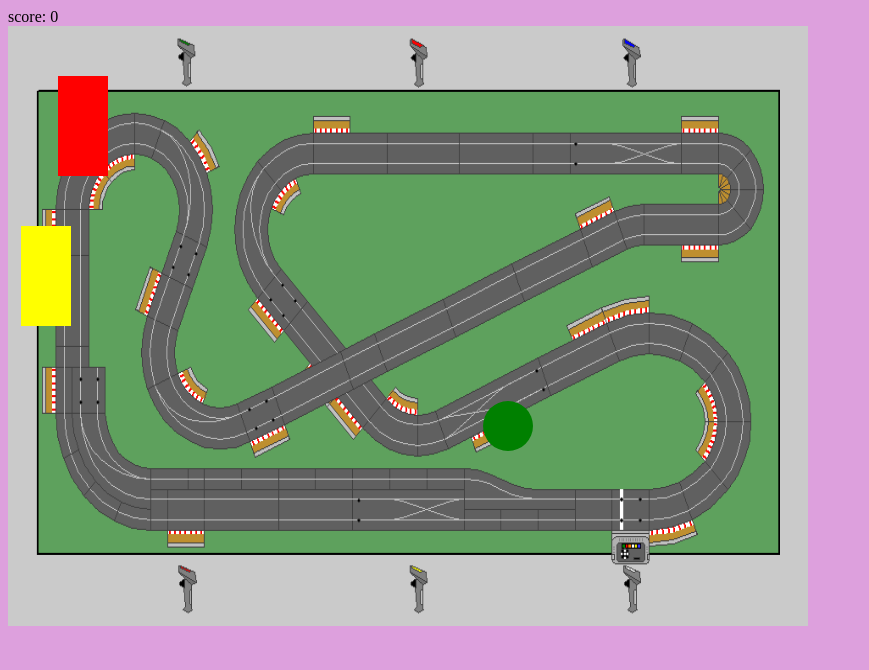
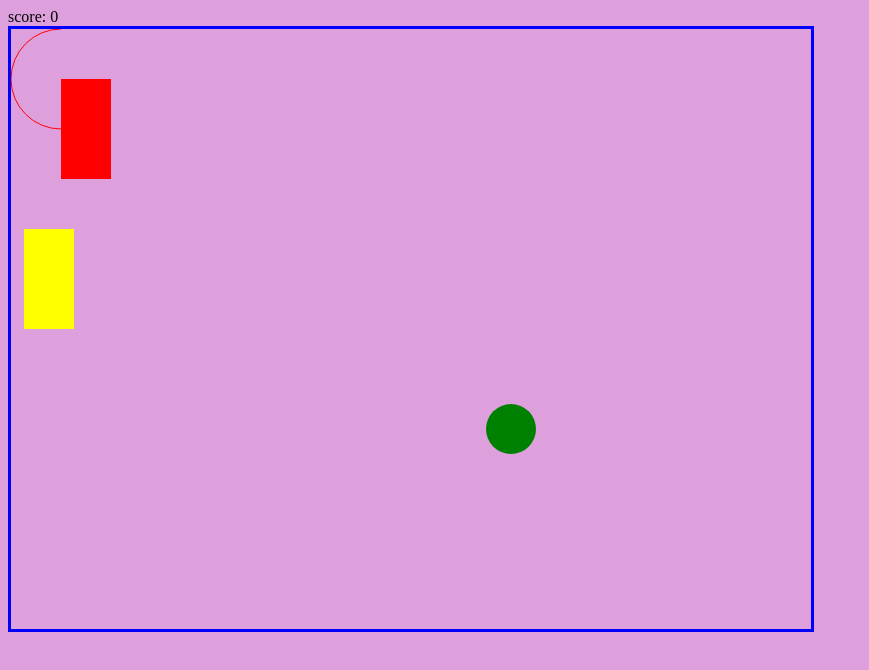
Before and after one commit to chlo84/game-project, a plain HTML site: page index.html in a window 1280 px wide. Shown: the whole page, without its empty margins (0-869 px from the left). Drawn offline with Linux system fonts and the light colour scheme.

Commit message:
added the circle shape to canvas using js

```diff
--- a/index.html
+++ b/index.html
@@ -11,7 +11,7 @@
 <body>
 <div class='debug'></div>
 <div class = game>
-    <img class = 'raceway' src = './img/raceway.png'>
+    <!-- <img class = 'raceway' src = './img/raceway.png'> -->
     <canvas height = '600' width = '800'></canvas>
 </div>
 </body>
--- a/main.js
+++ b/main.js
@@ -12,6 +12,10 @@ const canvas = document.querySelector('canvas');
 const context = canvas.getContext('2d');
 // context.fillStyle = 'red';
 // context.fillRect(50, 50, 100, 100);
+
+
+
+
 
 let x = 50;
 let score = 0;
@@ -37,6 +41,7 @@ class DrawObject{
             context.closePath();
         }
         // this.x += 3;
+
     }
     move(){
         if(this.right){
@@ -128,6 +133,12 @@ function draw(){
     mario2.draw();
     mario2.draw();
     obstacle.draw();
+
+    context.beginPath();
+    context.strokeStyle = 'red';
+    context.arc(50, 50, 50, Math.PI/2, Math.PI + Math.PI/2);
+    context.stroke();
+
     setTimeout(draw, 1000 / FPS);
 }
 draw();
--- a/styles.css
+++ b/styles.css
@@ -5,6 +5,7 @@ body{
 
 canvas{
     position: relative;
+    border: 3px solid blue;
 }
 
 .game{
@@ -12,7 +13,7 @@ canvas{
 }
 
 .raceway{
-    position: absolute;
+    position: relative;
     top: 0;
     left: 0;
     width: 800px;
```
Also changed, not shown: img/raceway.png (deleted), 1 other file.
